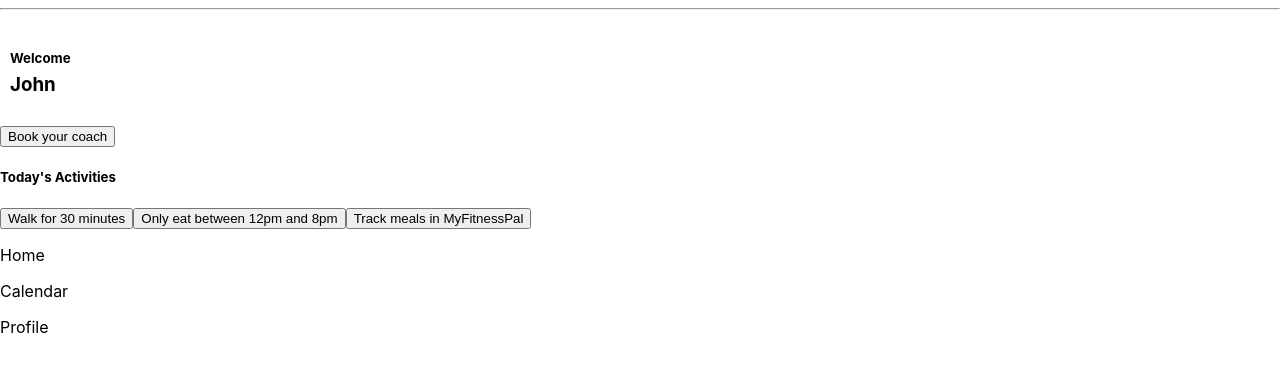
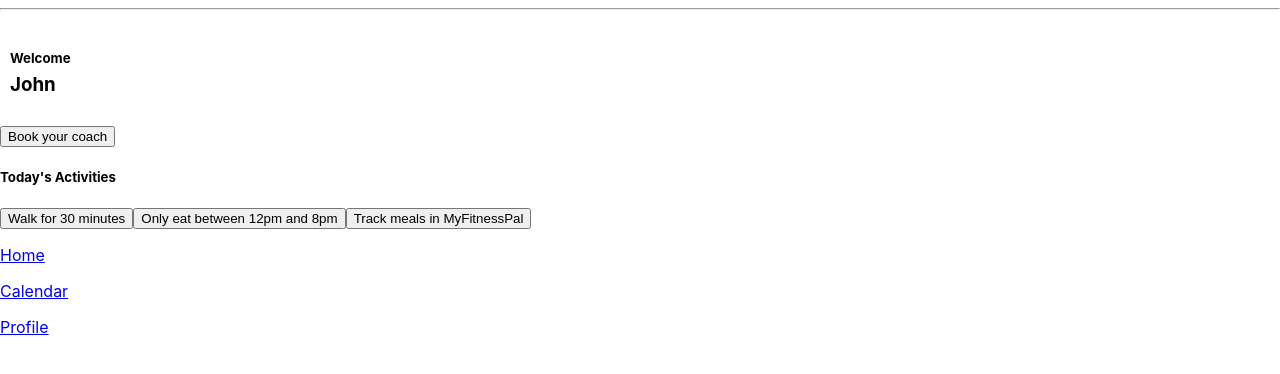
Before and after one commit to officiallyakshay/Lina-Health, a React (Create React App) app: page / in a window 1280 px wide. Shown: the top 374 px of the page. Built offline with nearby package versions, Linux system fonts and the light colour scheme.

Commit message:
Routes added. Going to complete the first screen now

```diff
--- a/package.json
+++ b/package.json
@@ -8,6 +8,7 @@
     "@testing-library/user-event": "^13.2.1",
     "react": "^17.0.2",
     "react-dom": "^17.0.2",
+    "react-router-dom": "^6.2.1",
     "react-scripts": "5.0.0",
     "web-vitals": "^2.1.0"
   },
--- a/src/App.css
+++ b/src/App.css
@@ -1,3 +1,15 @@
 .welcome {
   padding: 10px;
 }
+
+.bookyourcoach {
+
+}
+
+.todaysActivities {
+
+}
+
+.navbar {
+
+}
--- a/src/App.js
+++ b/src/App.js
@@ -1,31 +1,14 @@
 import React from 'react';
+import Home from './Home';
 import './App.css';
+import NavbarRoutes from './NavbarRoutes';
 
 function App() {
   return (
     <div>
       <hr />
-      <div className="welcome">
-        <h5>Welcome</h5>
-        <h3 style={{ marginTop: '-15px' }}>John</h3>
-      </div>
-      <div>
-        <button> Book your coach </button>
-      </div>
-      <div>
-        <h5>Today's Activities</h5>
-        <div>
-          <button>Walk for 30 minutes</button>
-          <button>Only eat between 12pm and 8pm</button>
-          <button>Track meals in MyFitnessPal</button>
-        </div>
-      </div>
-      <div>
-        <p>Home</p>
-        <p>Calendar</p>
-        <p>Profile</p>
-        {/* navbar */}
-      </div>
+      {/* <Home /> */}
+      <NavbarRoutes />
     </div>
   );
 }
--- /dev/null
+++ b/src/Calendar.js
@@ -0,0 +1,9 @@
+import React from 'react';
+
+function Calendar() {
+  return (
+    <h5>Hello from Calendar</h5>
+  );
+}
+
+export default Calendar;
--- /dev/null
+++ b/src/Home.js
@@ -0,0 +1,38 @@
+import React from 'react';
+import './App.css';
+
+function Home() {
+  return (
+    <div>
+      <div className="welcome">
+        <h5>Welcome</h5>
+        <h3 style={{ marginTop: '-15px' }}>John</h3>
+      </div>
+      <div className="bookyourcoach">
+        <button> Book your coach </button>
+      </div>
+      <div className="todaysActivities">
+        <h5>Today's Activities</h5>
+        <div>
+          <button>Walk for 30 minutes</button>
+          <button>Only eat between 12pm and 8pm</button>
+          <button>Track meals in MyFitnessPal</button>
+        </div>
+      </div>
+      <div className="navbar">
+        <a href="/">
+          <p>Home</p>
+        </a>
+        <a href="/calendar">
+          <p>Calendar</p>
+        </a>
+        <a href="/profile">
+          <p>Profile</p>
+        </a>
+        {/* navbar */}
+      </div>
+    </div>
+  );
+}
+
+export default Home;
--- /dev/null
+++ b/src/NavbarRoutes.js
@@ -0,0 +1,19 @@
+import React, { Component } from 'react';
+import { Routes, Route } from 'react-router-dom';
+import Home from './Home';
+import Calendar from './Calendar';
+import Profile from './Profile';
+
+class NavbarRoutes extends Component {
+  render() {
+    return (
+      <Routes>
+        <Route exact path='/' element={<Home />} />
+        <Route exact path='/calendar' element={<Calendar />} />
+        <Route exact path='/profile' element={<Profile />} />
+      </Routes>
+    );
+  }
+}
+
+export default NavbarRoutes;
--- /dev/null
+++ b/src/Profile.js
@@ -0,0 +1,9 @@
+import React from 'react';
+
+function Profile() {
+  return (
+    <h5>Hello from Profile</h5>
+  );
+}
+
+export default Profile;
--- a/src/index.js
+++ b/src/index.js
@@ -3,11 +3,12 @@ import ReactDOM from 'react-dom';
 import './index.css';
 import App from './App';
 import reportWebVitals from './reportWebVitals';
+import { BrowserRouter } from "react-router-dom";
 
 ReactDOM.render(
-  <React.StrictMode>
+  <BrowserRouter>
     <App />
-  </React.StrictMode>,
+  </BrowserRouter>,
   document.getElementById('root')
 );
 
```
Also changed, not shown: 2 other files (tests, documents, lock files or other folders).
